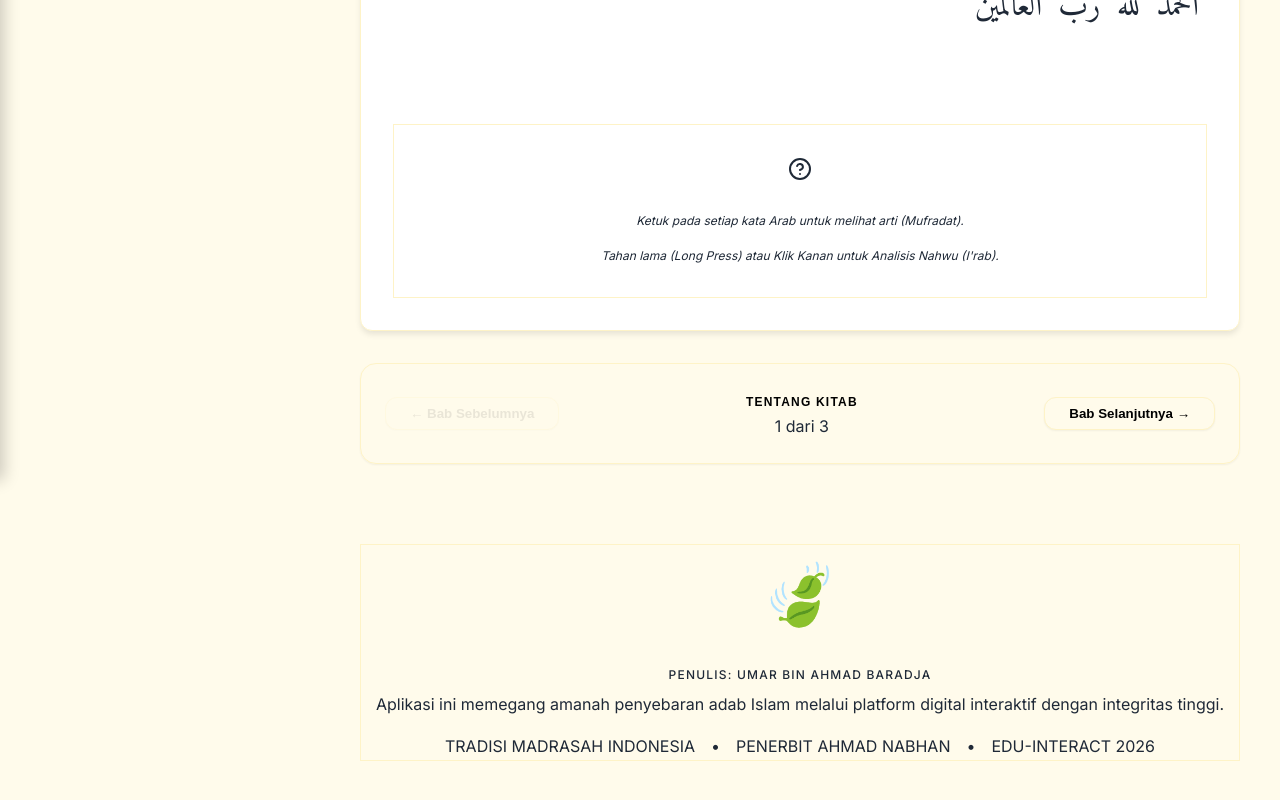
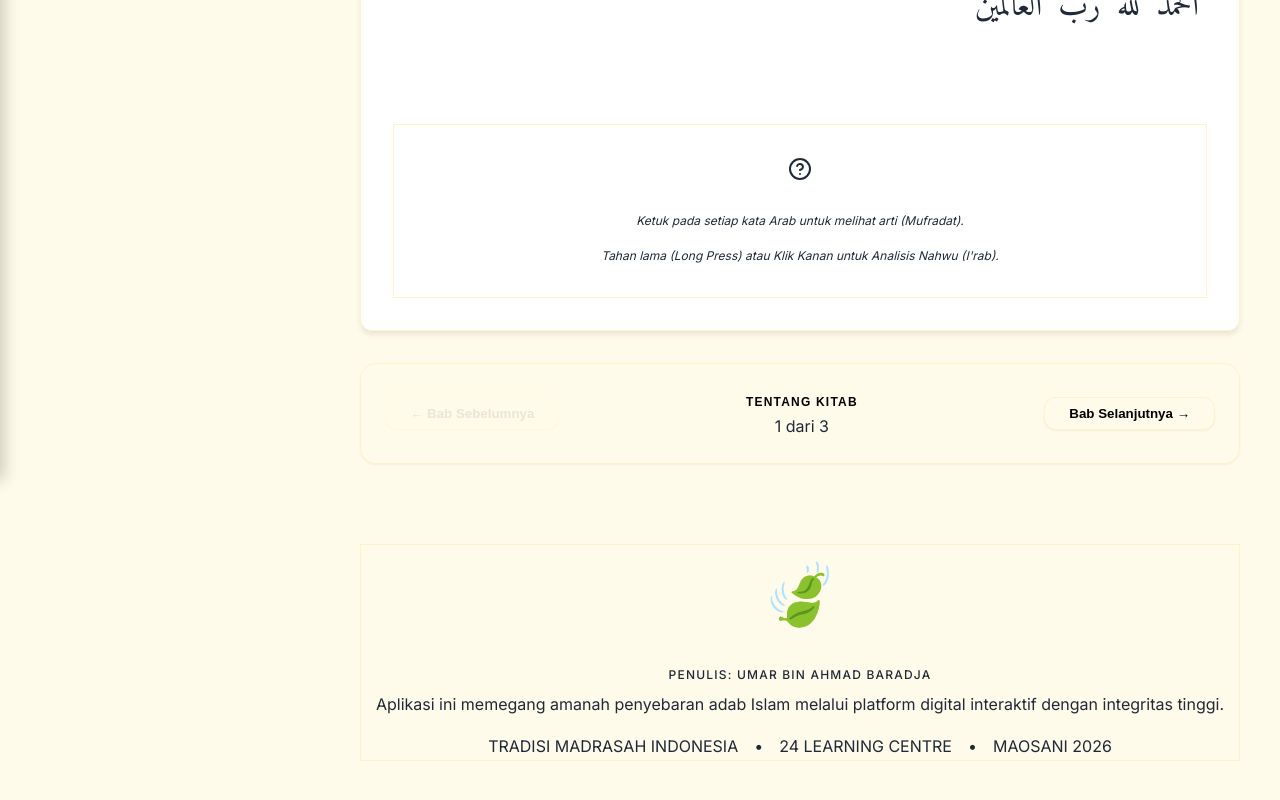
Before and after one commit to hafarna03aja-droid/Al-Akhlaq-Lil-Banin, a Next.js app: page / in a window 1280 px wide. Shown: the part 320-1120 px from the top of the page. Built offline with nearby package versions, Linux system fonts and the light colour scheme.

Commit message:
Final Polish: Update Footer, Layout, and Arabic Typography in Analysis Table

```diff
--- a/src/app/page.tsx
+++ b/src/app/page.tsx
@@ -91,9 +91,9 @@ export default function Home() {
             <div className="flex items-center justify-center gap-4 text-[9px] uppercase tracking-tighter opacity-70">
               <span>Tradisi Madrasah Indonesia</span>
               <span>•</span>
-                <span>Penerbit Ahmad Nabhan</span>
+              <span>24 Learning Centre</span>
               <span>•</span>
-                <span>Edu-Interact 2026</span>
+              <span>MAOSANI 2026</span>
             </div>
           </footer>
         </div>
```
Lines whose indentation alone changed are shown as unchanged.
